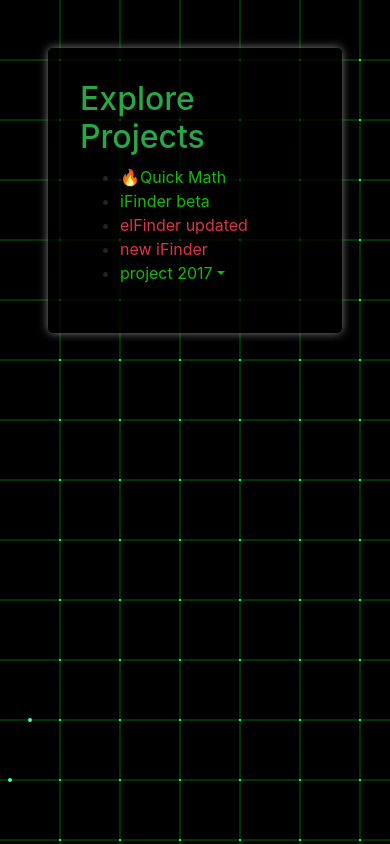
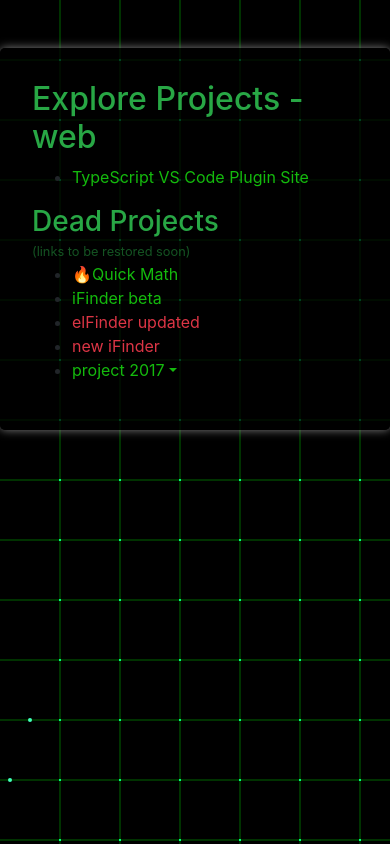
Before and after one commit to zardoy/first-home, a plain HTML site: page index.html in a window 390 px wide. Drawn offline with nearby package versions, Linux system fonts and the light colour scheme.

Commit message:
add actual link, small mobile optimization

```diff
--- a/index.html
+++ b/index.html
@@ -7,9 +7,9 @@
     <meta name="viewport" content="width=device-width, initial-scale=1.0">
     <meta name="author" content="Vitaly<vital2580@icloud.com>">
     <style>
-        body {
-            /*margin:50px !important;*/
-            background-color: black !important;
+        html body {
+            margin: 3rem;
+            background-color: black;
             overflow: hidden;
         }
 
@@ -29,6 +29,17 @@
             transition: box-shadow .2s;
         }
 
+        @media (max-width: 500px) {
+            html body {
+                margin-left: 0;
+                margin-right: 0;
+            }
+
+            .content {
+                width: 100%;
+            }
+        }
+
         .content:hover {
             box-shadow: 0 0 20px grey;
         }
@@ -40,16 +51,20 @@
         h4 {
             display: inline-block;
         }
-
     </style>
     <title>528 home</title>
     <link rel="stylesheet" href="https://stackpath.bootstrapcdn.com/bootstrap/4.3.1/css/bootstrap.min.css"
         integrity="sha384-ggOyR0iXCbMQv3Xipma34MD+dH/1fQ784/j6cY/iJTQUOhcWr7x9JvoRxT2MZw1T" crossorigin="anonymous">
 </head>
 
-<body class="m-5">
+<body>
     <div class="content">
-        <h2 class="text-success">Explore Projects</h2>
+        <h2 class="text-success">Explore Projects - web</h2>
+        <ul>
+            <li><a href="https://ts-plugin.zardoy.com/">TypeScript VS Code Plugin Site</a></li>
+        </ul>
+        <h3 class="text-success" style="margin-bottom: 0;">Dead Projects</h3>
+        <small class="text-success" style="opacity: 0.5;">(links to be restored soon)</small>
         <ul>
             <li><a href="/QuickMath/">🔥Quick Math</a></li>
             <li><a href="/ifinderBeta/">iFinder beta</a></li>
```
